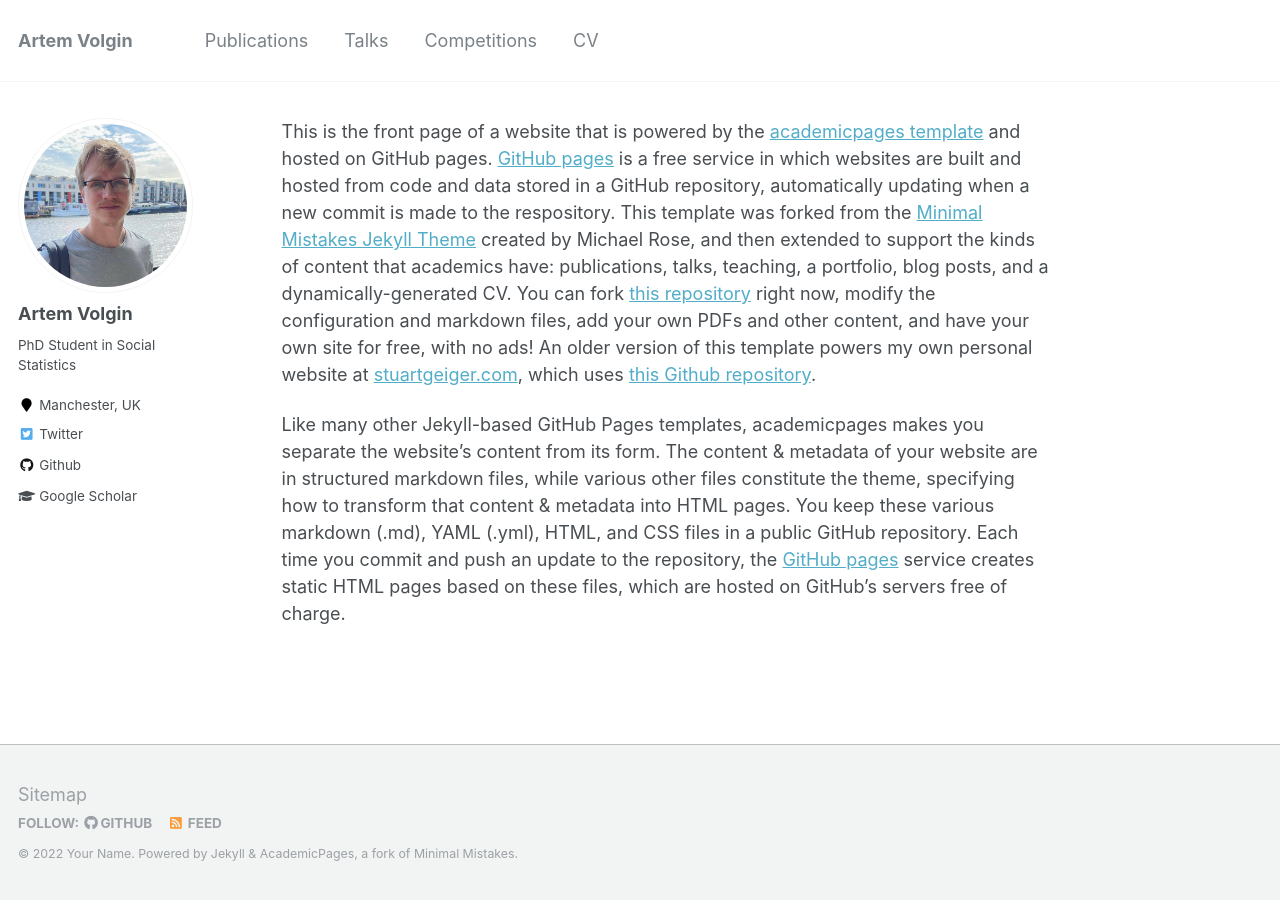
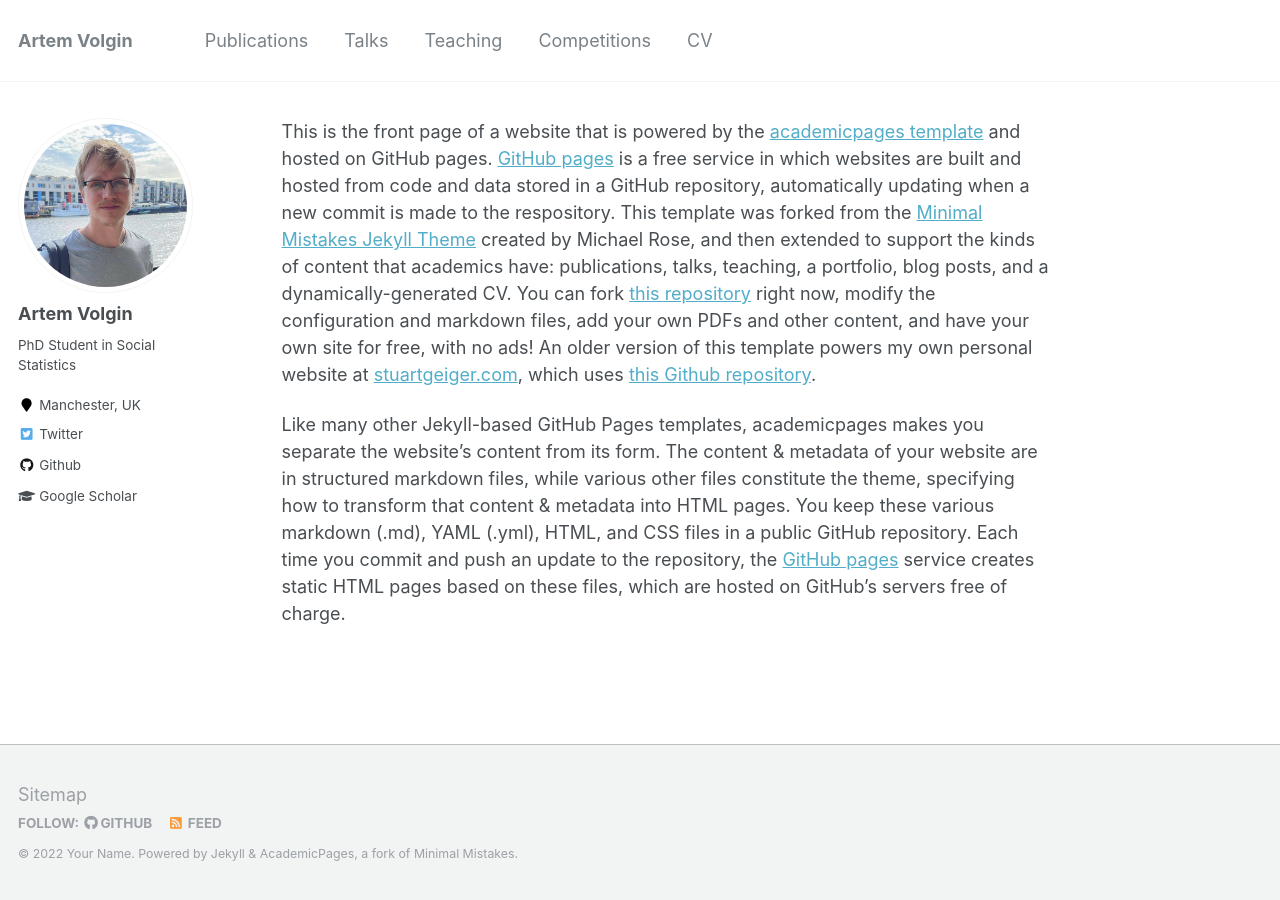
Before and after one commit to artvolgin/artvolgin.github.io, a Jekyll site: the page built from _pages/about.md, in a window 1280 px wide. Built offline with Jekyll 4.4.1, drawn with Linux system fonts in a browser that asks for light colours.

Commit message:
Update navigation.yml

```diff
--- a/_data/navigation.yml
+++ b/_data/navigation.yml
@@ -6,8 +6,11 @@ main:
   - title: "Talks"
     url: /talks/
 
+  - title: "Teaching"
+    url: /teaching/
+
   - title: "Competitions"
-    url: /portfolio/
+    url: /competitions/
 
   - title: "CV"
     url: /cv/Artem_Volgin_CV.pdf
```
